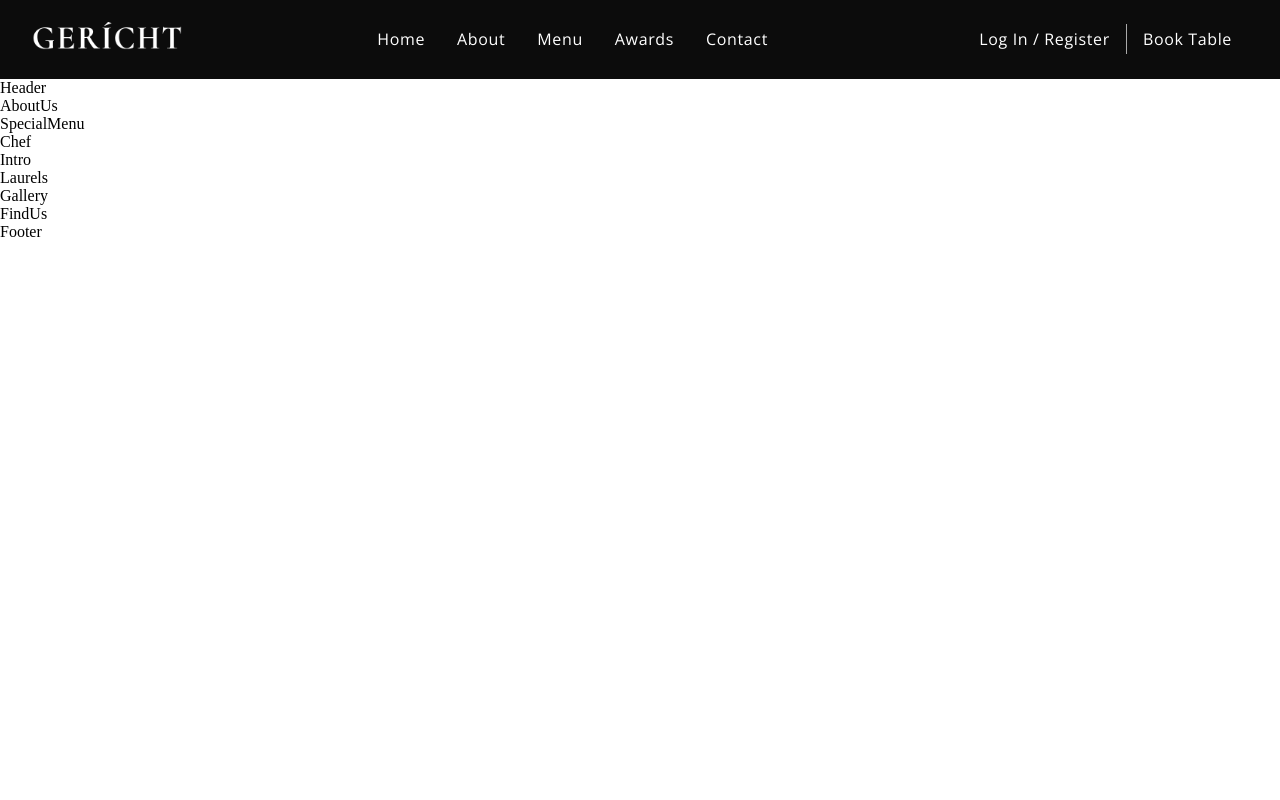
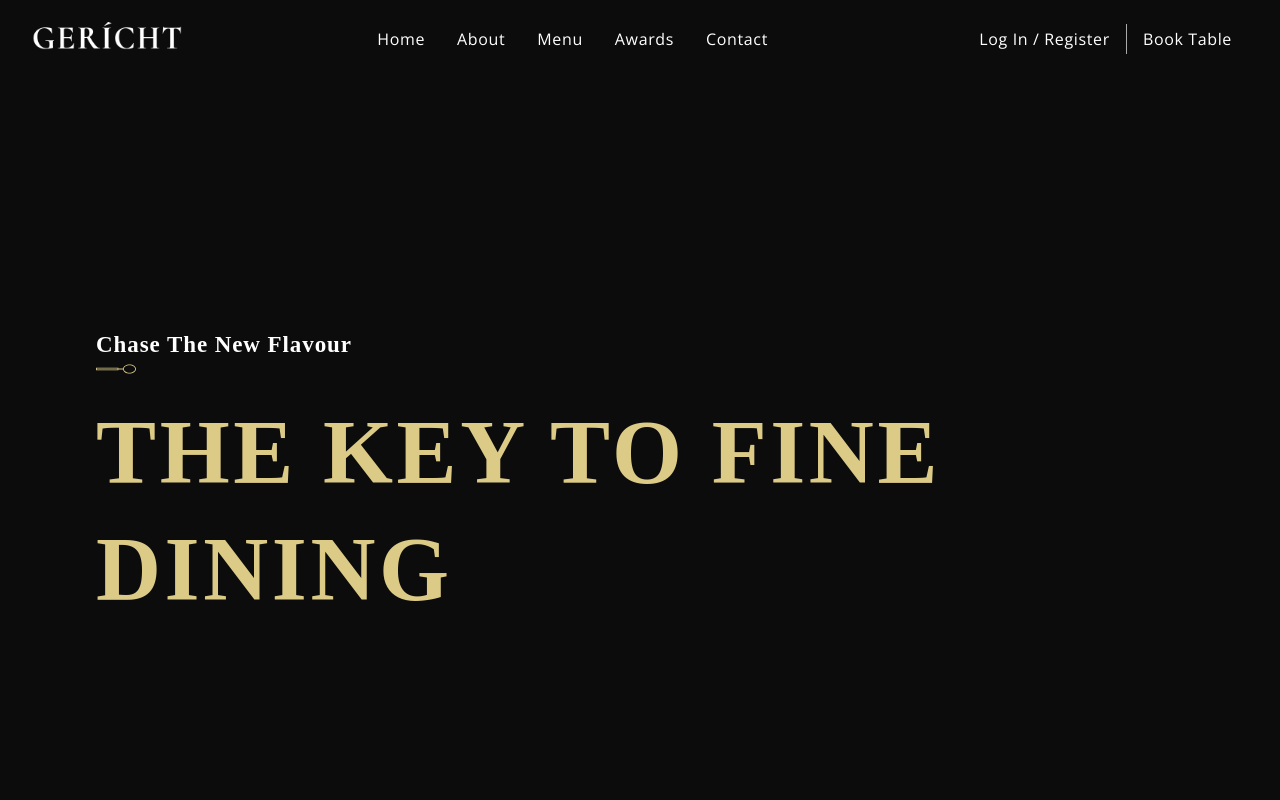
Before and after one commit to iambasilp/Restaurant-Modern-react-website, a React (Create React App) app: page / in a window 1280 px wide. Shown: the top 800 px of the page. Built offline with nearby package versions, Linux system fonts and the light colour scheme; a web font is replaced by a local one.

Commit message:
start with section Header

```diff
--- a/src/components/SubHeading/SubHeading.jsx
+++ b/src/components/SubHeading/SubHeading.jsx
@@ -1,8 +1,9 @@
 import React from 'react';
-
-const SubHeading = () => (
-  <div>
-    SubHeading
+import images from '../../constants/images'
+const SubHeading = ({title}) => (
+  <div style={{marginBottom:"1rem"}}>
+    <p className='p__cormorant'>{title}</p>
+    <img src={images.spoon} alt="sub image by home" />
   </div>
 );
 
--- a/src/container/Header/Header.css
+++ b/src/container/Header/Header.css
@@ -0,0 +1,12 @@
+.app__header {
+  background-color: var(--color-black);
+}
+
+.app__header h1 {
+  font-family: var(--font-base);
+  color: var(--color-golden);
+  letter-spacing: 0.04em;
+  text-transform: uppercase;
+  line-height: 117px;
+  font-size: 90px;
+}
--- a/src/container/Header/Header.jsx
+++ b/src/container/Header/Header.jsx
@@ -1,10 +1,14 @@
 import React from 'react';
-
+import SubHeading from '../../components/SubHeading/SubHeading';
 import './Header.css';
 
 const Header = () => (
-  <div>
-    Header
+  <div className="app__header app__wrapper section__padding" id='home'>
+    <div className="app__content app__wrapper_info">
+      <SubHeading title="Chase the new Flavour" />
+      <h1 className='app__header-h1'>The key to Fine dining</h1>
+    </div>
+    <div className="app__image"></div>
   </div>
 );
 
```
